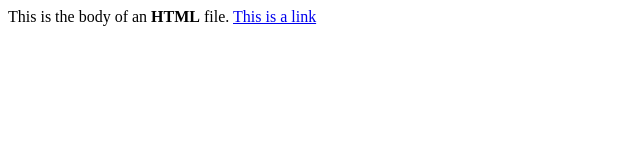
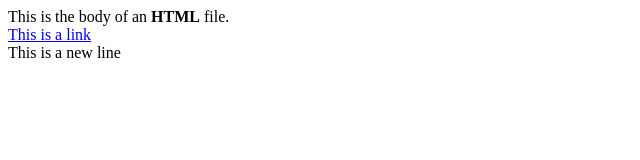
Before and after one commit to joelwilliamson/JServe, a plain HTML site: page www/index.html in a window 1280 px wide. Shown: the whole page, without its empty margins (0-640 px from the left). Drawn offline with Linux system fonts and the light colour scheme.

Commit message:
Minor changes

```diff
--- a/www/index.html
+++ b/www/index.html
@@ -5,7 +5,8 @@
 </head>
 
 <body>
-This is the body of an <b>HTML</b> file.
-<a href=second.html>This is a link</a>
+<div>This is the body of an <b>HTML</b> file.</div>
+<div><a href=second.html>This is a link</a></div
+<div>This is a new line</div>
 </body>
 </html>
```
